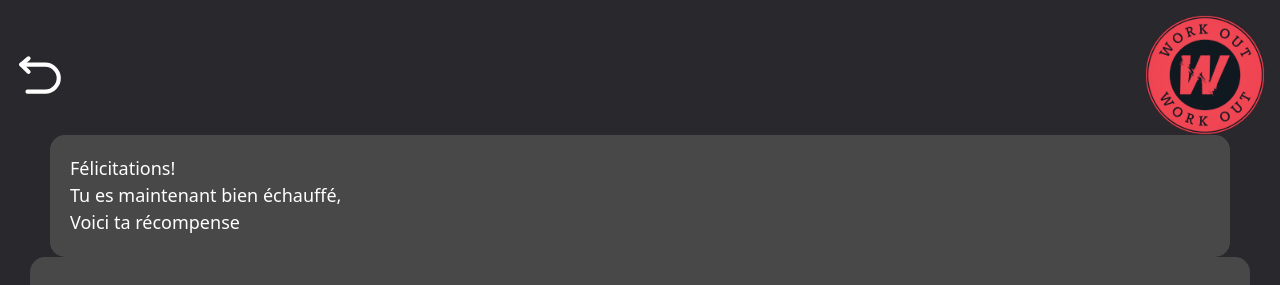
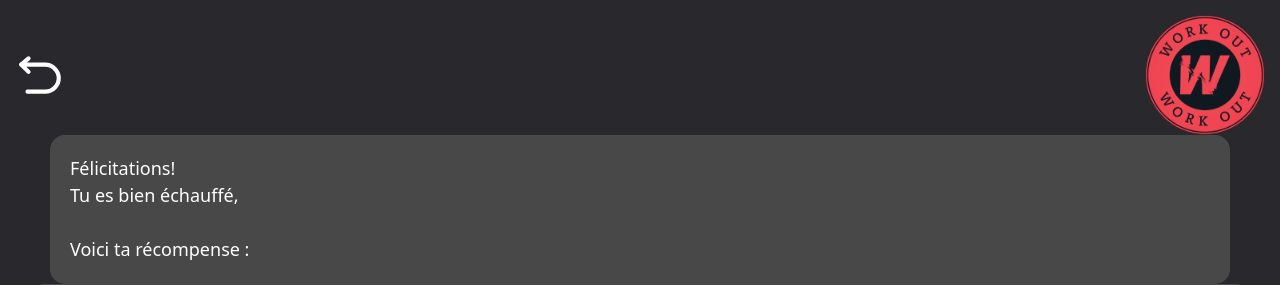
Before and after one commit to eltraore/workout, a PHP site: page /qr_code.php in a window 1280 px wide. Shown: the top 285 px of the page. Run offline with PHP 8.4, Linux system fonts and the light colour scheme.

Commit message:
qr code update

```diff
--- a/qr_code.php
+++ b/qr_code.php
@@ -30,9 +30,9 @@
                 <div class="text-default mb-3">
                     Félicitations!
                     <br>
-                    Tu es maintenant bien échauffé,
-                    <br>
-                    Voici ta récompense
+                    Tu es bien échauffé,
+                    <br><br>
+                    Voici ta récompense :
                 </div>
             </div>
         </div>
```
